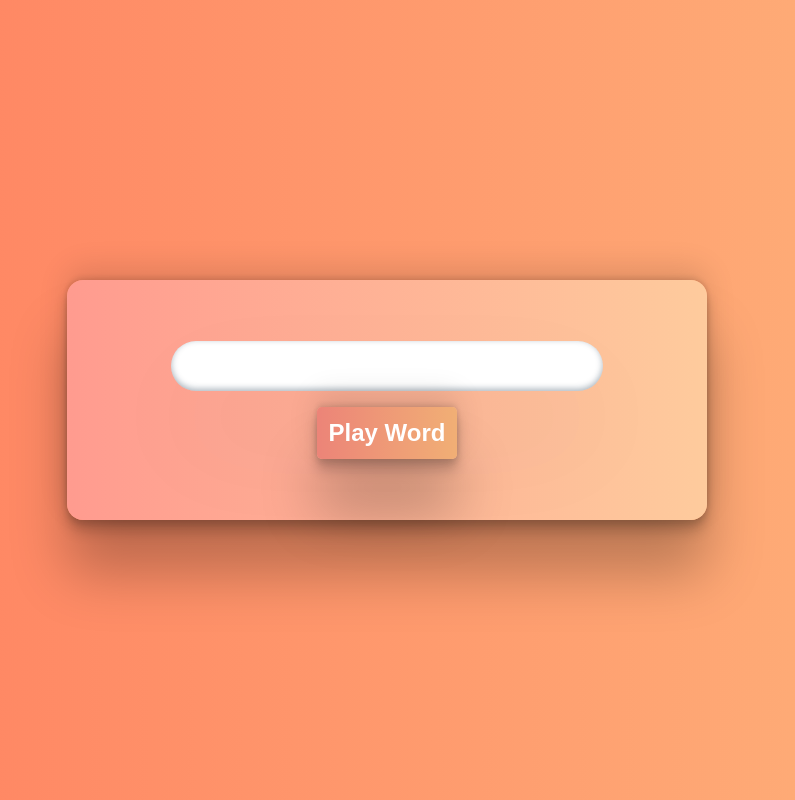
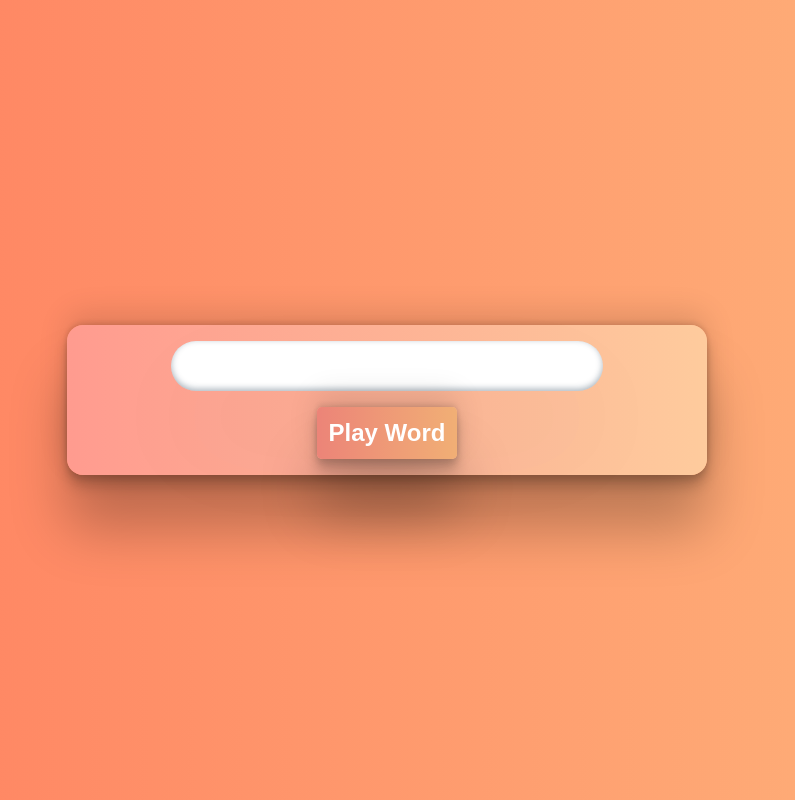
Before and after one commit to MeDVSSS13/Play-the-Word-and-get-definition, a plain HTML site: page index.html in a window 1280 px wide. Shown: the whole page, without its empty margins (253-1048 px from the left). Drawn offline with Linux system fonts and the light colour scheme.

Commit message:
little change in css

```diff
--- a/styles.css
+++ b/styles.css
@@ -23,7 +23,7 @@ body {
     padding: 1em;
     background-image: linear-gradient(to right, #ff9b8f, #fecb9d);
     width: 50%;
-    height: 30vh;
+    height: auto;
 
     border-radius: 1em;
     box-shadow: rgba(0, 0, 0, 0.25) 0px 54px 55px, rgba(0, 0, 0, 0.12) 0px -12px 30px, rgba(0, 0, 0, 0.12) 0px 4px 6px, rgba(0, 0, 0, 0.17) 0px 12px 13px, rgba(0, 0, 0, 0.09) 0px -3px 5px;
```
